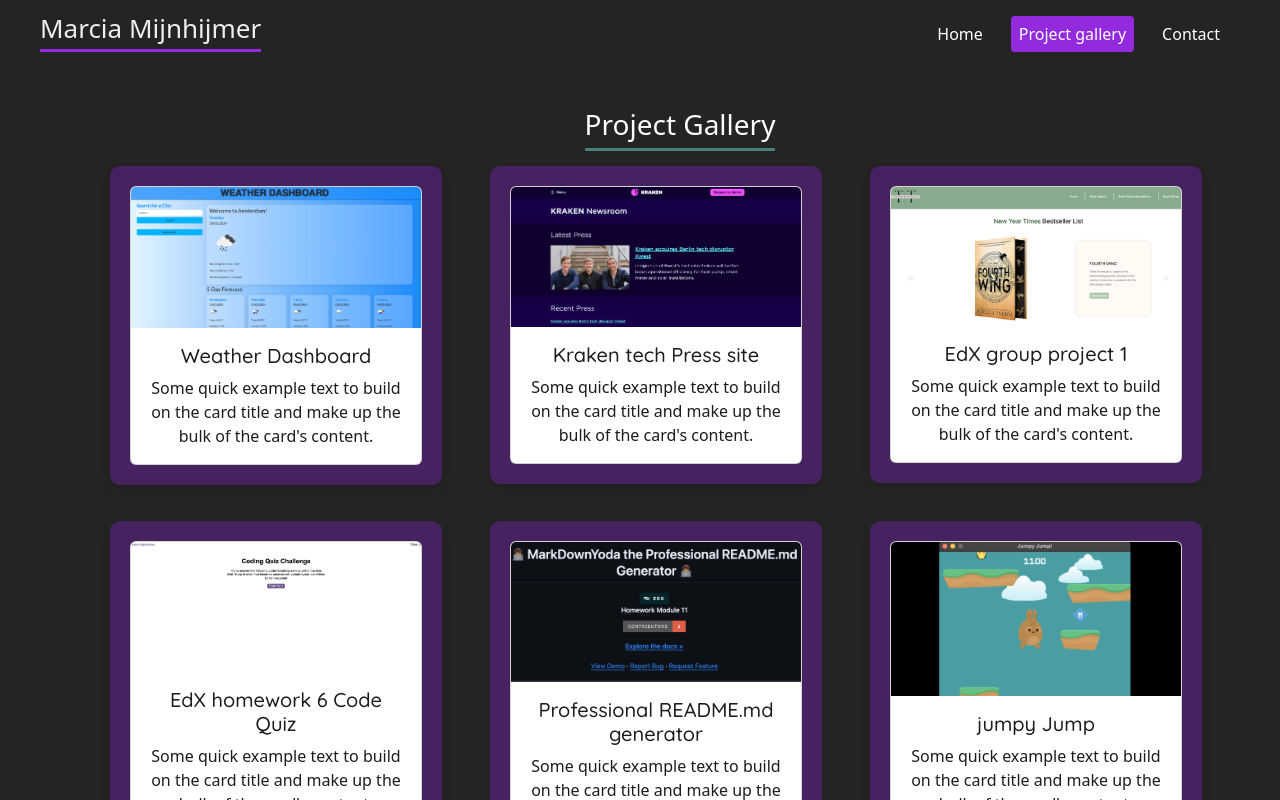
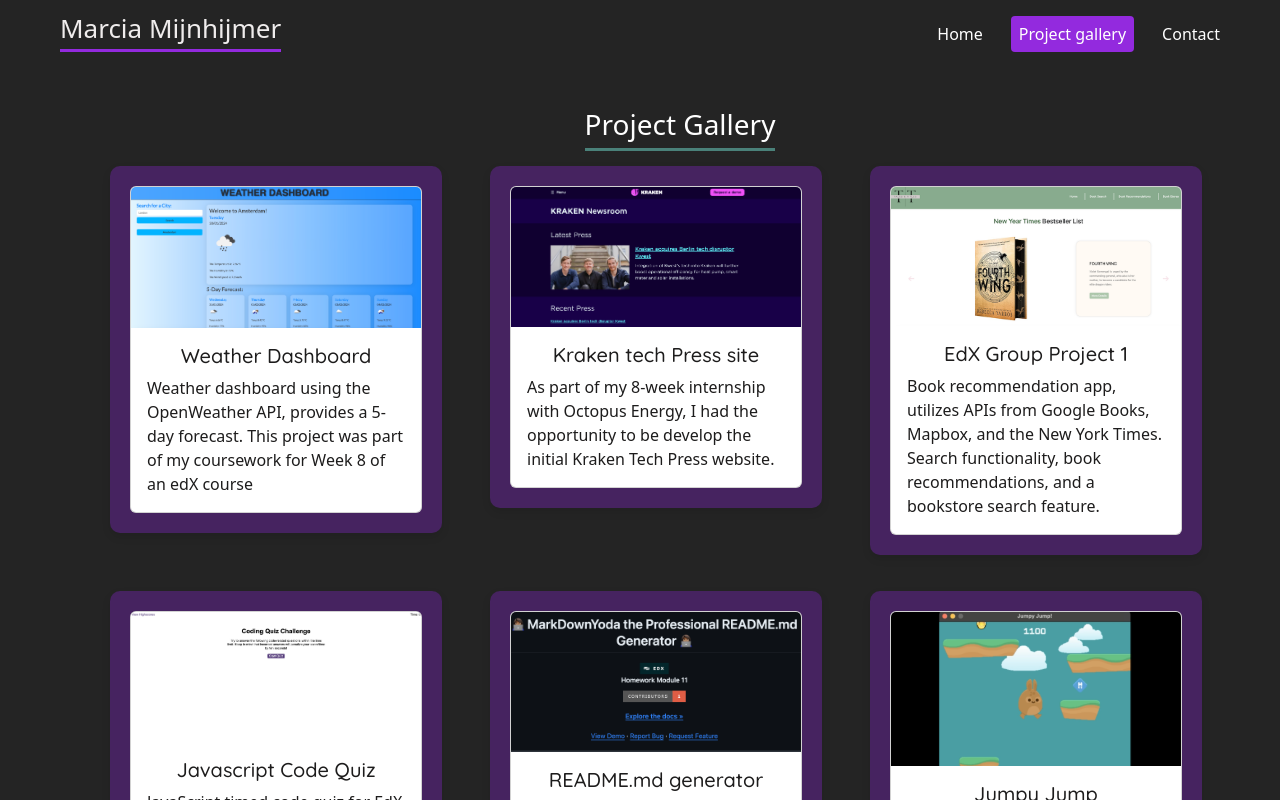
Before and after one commit to marshjaja/marcias-react-portfolio, a React (Vite) app: page /marcias-react-portfolio/project-gallery in a window 1280 px wide. Shown: the top 800 px of the page. Built offline with nearby package versions, Linux system fonts and the light colour scheme.

Commit message:
add: Add updated Project Cards to display a description of the project on the card. added small overall changes

```diff
--- a/data/ProjectData.json
+++ b/data/ProjectData.json
@@ -2,31 +2,42 @@
 	{
 		"url": "https://marshjaja.github.io/5-day-weather-forecast-dashboard/",
 		"title": "Weather Dashboard",
-		"img": "./assets/weather-dashboard.png"
+		"img": "./assets/weather-dashboard.png",
+		"github": "https://github.com/marshjaja/5-day-weather-forecast-dashboard",
+		"description": "Weather dashboard using the OpenWeather API, provides a 5-day forecast. This project was part of my coursework for Week 8 of an edX course"
 	},
 	{
 		"url": "https://kraken.tech/press-releases",
 		"title": "Kraken tech Press site",
-		"img": "./assets/kraken-tech.png"
+		"img": "./assets/kraken-tech.png",
+		"github": "https://github.com/octoenergy",
+		"description": "As part of my 8-week internship with Octopus Energy, I had the opportunity to be develop the initial Kraken Tech Press website."
 	},
 	{
 		"url": "https://marshjaja.github.io/EdX-Group-Project-1/",
-		"title": "EdX group project 1",
-		"img": "./assets/edx-gp-1.png"
+		"title": "EdX Group Project 1",
+		"img": "./assets/edx-gp-1.png",
+		"github": "https://github.com/marshjaja/EdX-Group-Project-1",
+		"description": "Book recommendation app, utilizes APIs from Google Books, Mapbox, and the New York Times. Search functionality, book recommendations, and a bookstore search feature."
 	},
 	{
 		"url": "https://marshjaja.github.io/JavaScriptPursuit-Code-Quiz/",
-		"title": "EdX homework 6 Code Quiz",
-		"img": "./assets/edx-code-quiz.png"
+		"title": "Javascript Code Quiz",
+		"img": "./assets/edx-code-quiz.png",
+		"github": "https://github.com/marshjaja/JavaScriptPursuit-Code-Quiz",
+		"description": "JavaScript timed code quiz for EdX Front-End Web Development Homework Module 6, built with HTML, CSS, and JavaScript."
 	},
 	{
 		"url": "https://www.loom.com/share/421e988e5cdb418f9cf580b62d9c949c",
-		"title": "Professional README.md generator",
-		"img": "./assets/readme-generator-2.png"
+		"title": "README.md generator",
+		"img": "./assets/readme-generator-2.png",
+		"github": "https://github.com/marshjaja/MarkDownYoda",
+		"description": "README generator using Node.js to automate the README creation process. Edx homework module 11"
 	},
 	{
 		"url": "https://www.loom.com/share/d92b21768b4a4e78a47c32e49f021e8f",
-		"title": "jumpy Jump",
-		"img": "./assets/python-jumpy-jump.png"
+		"title": "Jumpy Jump",
+		"img": "./assets/python-jumpy-jump.png",
+		"description": "Created 'Jumpy Jumpy,' a game using Python and Pygame."
 	}
 ]
--- a/src/components/ProjectCard/ProjectCard.jsx
+++ b/src/components/ProjectCard/ProjectCard.jsx
@@ -23,13 +23,13 @@ function ProjectCards(props) {
 													&nbsp;View project
 												</i>
 											</a>
+											<a className="custom-a" href={props.github}>
+												<i className="fab fa-github fa-2x  text-dark"></i>
+											</a>
 										</div>
 										<div className="card-body">
 											<h5 className="card-title text-center">{props.title}</h5>
-											<p className="card-text text-center">
-												Some quick example text to build on the card title and
-												make up the bulk of the card's content.
-											</p>
+											<p className="card-text">{props.description}</p>
 										</div>
 									</div>
 								</div>
--- a/src/components/ProjectCard/ProjectCard.styles.css
+++ b/src/components/ProjectCard/ProjectCard.styles.css
@@ -3,7 +3,6 @@
 	transition: transform 0.3s ease;
 	height: auto;
 }
-
 .card:hover {
 	transform: scale(1.05);
 }
@@ -44,11 +43,6 @@
 .btn-custom:hover {
 	background-color: var(--secondary-dark);
 }
-
-/* .button-icon {
-	background-color: var(--primary);
-} */
-
 .card-background {
 	background-color: #9321e44f;
 	padding: 20px;
@@ -58,16 +52,6 @@
 }
 
 /*==== image styles ====*/
-.fixed-size-image {
-	object-fit: contain;
-}
-
-.fixed-size-image {
-	width: 100%;
-	height: auto;
-	object-fit: cover;
-}
-
 .h-100 {
 	height: 100%;
 }
--- a/src/index.css
+++ b/src/index.css
@@ -66,6 +66,7 @@ main {
 	border: 1px solid rgba(69, 41, 88, 0.656);
 	text-decoration: none;
 	color: var(--primary) !important;
+	margin-left: 10px;
 }
 .navbar-toggler:focus {
 	border: 3px solid var(--primary);
@@ -107,3 +108,6 @@ main {
 	border-bottom: 3px solid var(--secondary-dark) !important;
 	padding-bottom: 5px !important;
 }
+header h1 {
+	margin-left: 20px;
+}
--- a/src/pages/ProjectGallery/ProjectGallery.jsx
+++ b/src/pages/ProjectGallery/ProjectGallery.jsx
@@ -16,6 +16,8 @@ function ProjectGallery() {
 								url={project.url}
 								title={project.title}
 								img={project.img}
+								description={project.description}
+								github={project.github}
 							/>
 						</div>
 					))}
```
